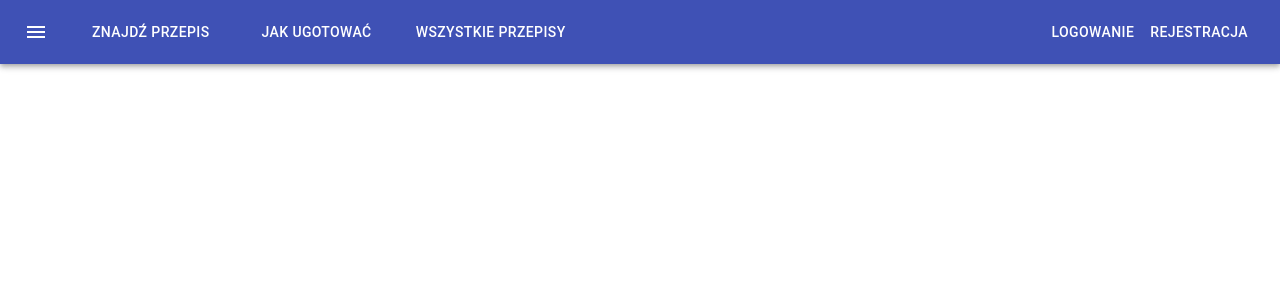
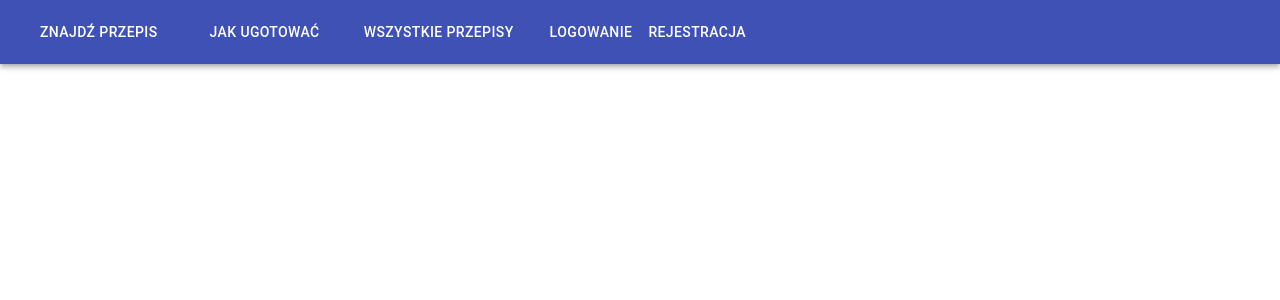
Before and after one commit to rastuszek/pomocnik_kuchenny, a React (Create React App) app: page /logowanie in a window 1280 px wide. Shown: the top 300 px of the page. Built offline with nearby package versions, Linux system fonts and the light colour scheme.

Commit message:
wspolne poprawki

```diff
--- a/src/components/All.css
+++ b/src/components/All.css
@@ -72,3 +72,18 @@ a:hover {
 li {
     list-style-type: none;
 }
+
+.MuiListItem-root {
+    text-align: center !important;
+    justify-content: center !important;
+    margin-top: 20px !important;
+    font-size: 20px !important;
+    color: black !important;
+}
+.item-nav:hover {
+    background-color: #0000ff !important;
+}
+
+button {
+    outline: none !important;
+}
--- a/src/components/NavBar/index.jsx
+++ b/src/components/NavBar/index.jsx
@@ -1,4 +1,4 @@
-import React, { useState } from "react";
+import React, { useEffect, useState } from "react";
 import { makeStyles } from "@material-ui/core/styles";
 import AppBar from "@material-ui/core/AppBar";
 import Toolbar from "@material-ui/core/Toolbar";
@@ -8,8 +8,8 @@ import IconButton from "@material-ui/core/IconButton";
 import MenuIcon from "@material-ui/icons/Menu";
 import Menu from "@material-ui/core/Menu";
 import MenuItem from "@material-ui/core/MenuItem";
-import {Link} from "react-router-dom";
-import Container from "@material-ui/core/Container";
+import { Link } from "react-router-dom";
+import Drawer from "@material-ui/core/Drawer";
 
 const useStyles = makeStyles((theme) => ({
     root: {
@@ -32,61 +32,111 @@ const useStyles = makeStyles((theme) => ({
 const NavBar = () => {
     const classes = useStyles();
     const [anchorEl, setAnchorEl] = useState(null);
-    const [smallScreen, setSmallScreen] = useState(null);
+    const [mobileView, setMobileView] = useState(false);
+    const [open, setOpen] = useState(false);
+
+    useEffect(() => {
+        const setResponsive = () => {
+            return window.innerWidth < 900
+                ? setMobileView(true)
+                : setMobileView(false);
+        };
+        setResponsive();
+        window.addEventListener("resize", () => setResponsive());
+    }, []);
 
     const handleClick = (event) => {
         setAnchorEl(event.currentTarget);
-        setSmallScreen(true);
     };
 
     const handleClose = () => {
         setAnchorEl(null);
     };
 
+    const handleDrawerOpen = () => {
+        setOpen(true);
+    };
+
+    const handleDrawerClose = () => {
+        setOpen(false);
+    };
+
+    const displayMobile = () => {
         return (
-        <div className={classes.root}>
-            <AppBar position="static">
             <Toolbar>
                 <div className={classes.menu}>
                     <IconButton
                         edge="start"
                         className={classes.menuButton}
                         color="inherit"
+                        onClick={handleDrawerOpen}
                         aria-label="menu"
                     >
                         <MenuIcon onClick={handleClick} />
                     </IconButton>
+                    <Drawer variant="persistent"  anchor="top" open={open}>
+                        <Link to="/funkcje/znajdz">
+                            <MenuItem  onClick={handleDrawerClose}>Znajdź przepis</MenuItem>
+                        </Link>
+                        <Link to="/funkcje/jak">
+                            <MenuItem   onClick={handleDrawerClose}>Jak ugotować</MenuItem>
+                        </Link>
+                        <Link to="/funkcje/znajdz/przepisy">
+                            <MenuItem   onClick={handleDrawerClose}>
+                                Wszystkie przepisy
+                            </MenuItem>
+                        </Link>
+                        <Link to="/logowanie">
+                            <MenuItem   onClick={handleDrawerClose}>Zaloguj</MenuItem>
+                        </Link>
+                        <Link to="/rejestracja">
+                            <MenuItem   onClick={handleDrawerClose}>Zarejestruj</MenuItem>
+                        </Link>
+                    </Drawer>
+                </div>
+            </Toolbar>
+        );
+    };
+
+    const displayDesktop = () => {
+        return (
+            <Toolbar>
                 <Typography variant="h6" className={classes.title}>
-                            <Link to="/funkcje/znajdz"> <Button style={{color: "white"}} variant="primary">Znajdź przepis</Button></Link>
+                    <Link to="/funkcje/znajdz">
+                        <Button style={{ color: "white" }} variant="primary">
+                            Znajdź przepis
+                        </Button>
+                    </Link>
                 </Typography>
                 <Typography variant="h6" className={classes.title}>
-                            <Link to="/funkcje/jak"> <Button style={{color: "white"}} variant="primary">Jak ugotować</Button></Link>
-
+                    <Link to="/funkcje/jak">
+                        <Button style={{ color: "white" }} variant="primary">
+                            Jak ugotować
+                        </Button>
+                    </Link>
                 </Typography>
                 <Typography variant="h6" className={classes.title}>
-                            <Link to="/funkcje/znajdz/przepisy"> <Button style={{color: "white"}}  color="primary">Wszystkie
-                                przepisy</Button></Link>
+                    <Link to="/funkcje/znajdz/przepisy">
+                        <Button style={{ color: "white" }} color="primary">
+                            Wszystkie przepisy
+                        </Button>
+                    </Link>
                 </Typography>
-                    </div>
-                    <Button style={{color: "white"}} component={Link} to="/logowanie">Logowanie </Button>
-                    <Button style={{color: "white"}} component={Link} to="/rejestracja" >Rejestracja </Button>
 
+                <Button style={{ color: "white" }} component={Link} to="/logowanie">
+                    Logowanie
+                </Button>
+                <Button style={{ color: "white" }} component={Link} to="/rejestracja">
+                    Rejestracja
+                </Button>
             </Toolbar>
-                {smallScreen && (
-                    <Menu
-                        id="simple-menu"
-                        anchorEl={anchorEl}
-                        keepMounted
-                        open={Boolean(anchorEl)}
-                        onClose={handleClose}
-                    >
-                        <MenuItem onClick={handleClose}>Znajdź przepis</MenuItem>
-                        <MenuItem onClick={handleClose}>Ugotuj</MenuItem>
-                        <MenuItem onClick={handleClose}>Top 10</MenuItem>
-                        <MenuItem onClick={handleClose}>Login</MenuItem>
-                        <MenuItem onClick={handleClose}>Register</MenuItem>
-                    </Menu>
-                )}
+        );
+    };
+
+    return (
+        <div className={classes.root}>
+            <AppBar position="static">
+                {mobileView ? displayMobile() : displayDesktop()}
             </AppBar>
         </div>
     );
--- a/src/components/ingredients/Pasta.js
+++ b/src/components/ingredients/Pasta.js
@@ -1,9 +1,12 @@
-import React, {useEffect, useState} from "react";
-import {getPasta} from '../../Api';
-import {Link} from "react-router-dom";
+import React, { useEffect, useState } from "react";
+import { getPasta } from "../../Api";
+import { Link } from "react-router-dom";
 import How from "../How";
 import Container from "@material-ui/core/Container";
-import {Card} from "@material-ui/core";
+import { Card } from "@material-ui/core";
+import List from '@material-ui/core/List';
+import ListItem from '@material-ui/core/ListItem';
+import ListItemText from '@material-ui/core/ListItemText';
 
 const Pasta = () => {
     const [pasta, setPasta] = useState([]);
@@ -11,20 +14,24 @@ const Pasta = () => {
     useEffect(async () => {
         let result = await getPasta();
         setPasta(result);
-    }, [])
+    }, []);
 
     return (
-        <Container maxWidth={'sm'} >
-            <How/>
+        <Container maxWidth={"sm"}>
+            <How />
             <Card className="list">
-                <ul>
-                    {pasta.map((data, index) => (<Link key={index} to={"/funkcje/jak/makarony/" + data.number}>
-                        <li>{data.name}</li>
-                    </Link>))}
-                </ul>
+                <List component="nav" aria-label="main mailbox folders">
+                    {pasta.map((data, index) => (
+                        <Link key={index} to={"/funkcje/jak/makarony/" + data.number}>
+                            <ListItem button>
+                                <ListItemText primary={data.name} />
+                            </ListItem>
+                        </Link>
+                    ))}
+                </List>
             </Card>
         </Container>
-    )
-}
+    );
+};
 
-export default Pasta
+export default Pasta;
--- a/src/components/ingredients/RecipesAll.js
+++ b/src/components/ingredients/RecipesAll.js
@@ -1,10 +1,29 @@
-import React, {useState, useEffect} from 'react'
-import {getRecipes} from '../../Api'
-import {Link} from "react-router-dom";
+import React, {useState, useEffect} from "react";
+import {getRecipes} from "../../Api";
+import {makeStyles} from "@material-ui/core/styles";
+import Container from '@material-ui/core/Container';
+import {Card} from "@material-ui/core";
+import List from "@material-ui/core/List";
+import ListItem from "@material-ui/core/ListItem";
+import ListItemText from "@material-ui/core/ListItemText";
+import {Link} from 'react-router-dom'
 
+const useStyles = makeStyles((theme) => ({
+    root: {
+        flexGrow: 1,
+    },
+    paper: {
+        height: 140,
+        width: 100,
+    },
+    icon: {
+        color: "rgba(255, 255, 255, 0.54)",
+    },
+}));
 
 const RecipesAll = (props) => {
     const [recipes, setRecipes] = useState([]);
+    const classes = useStyles();
 
     useEffect(() => {
         async function fetchData() {
@@ -13,18 +32,27 @@ const RecipesAll = (props) => {
         }
 
         fetchData().then();
-    }, [])
+    }, []);
 
     return (
-        <>
-            <ul>
-                {recipes && recipes.map((data, index) => (
-                    <Link key={index} to={"/funkcje/znajdz/przepisy/" + data.number}>
-                        <li>{data.name}</li>
-                    </Link>))}
-            </ul>
-        </>
-    )
-}
+        <Container maxWidth="md">
+            <Card className="list">
+                <List component="nav" aria-label="main mailbox folders">
+                    {recipes &&
+                    recipes.map((data, index) => {
+                            return (
+                                <Link key={index} to={"/funkcje/znajdz/przepisy/" + data.number}>
+                                    <ListItem key={index} button>
+                                        <ListItemText primary={data.name}/>
+                                    </ListItem>
+                                </Link>
+                            )
+                        }
+                    )}
+                </List>
+            </Card>
+        </Container>
+    );
+};
 
-export default RecipesAll
+export default RecipesAll;
--- a/src/components/ingredients/SingleVege.js
+++ b/src/components/ingredients/SingleVege.js
@@ -53,6 +53,7 @@ const SingleVege = (props) => {
                             <div>
                                 <h1>{vege.name}</h1>
                                 <h6>Sposób przygotowania:</h6>
+                                <img width="400px" src={vege.image}/>
                                 <div className="single">
                                     {vege.description}
                                 </div>
```
Also changed, not shown: src/example.json (+4 -3 lines), 1 other file (tests, documents, lock files or other folders). Lines whose indentation alone changed are shown as unchanged.
